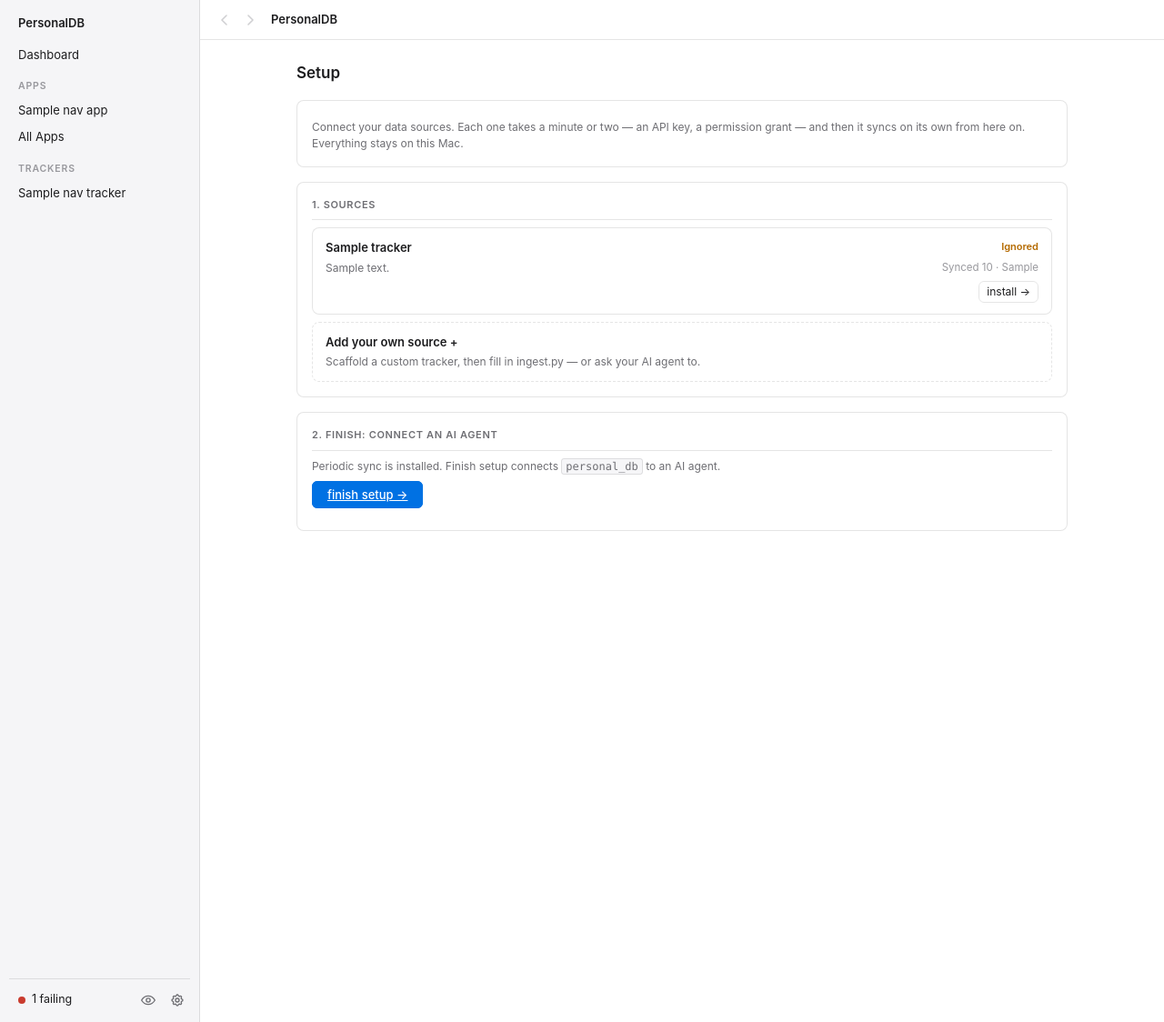
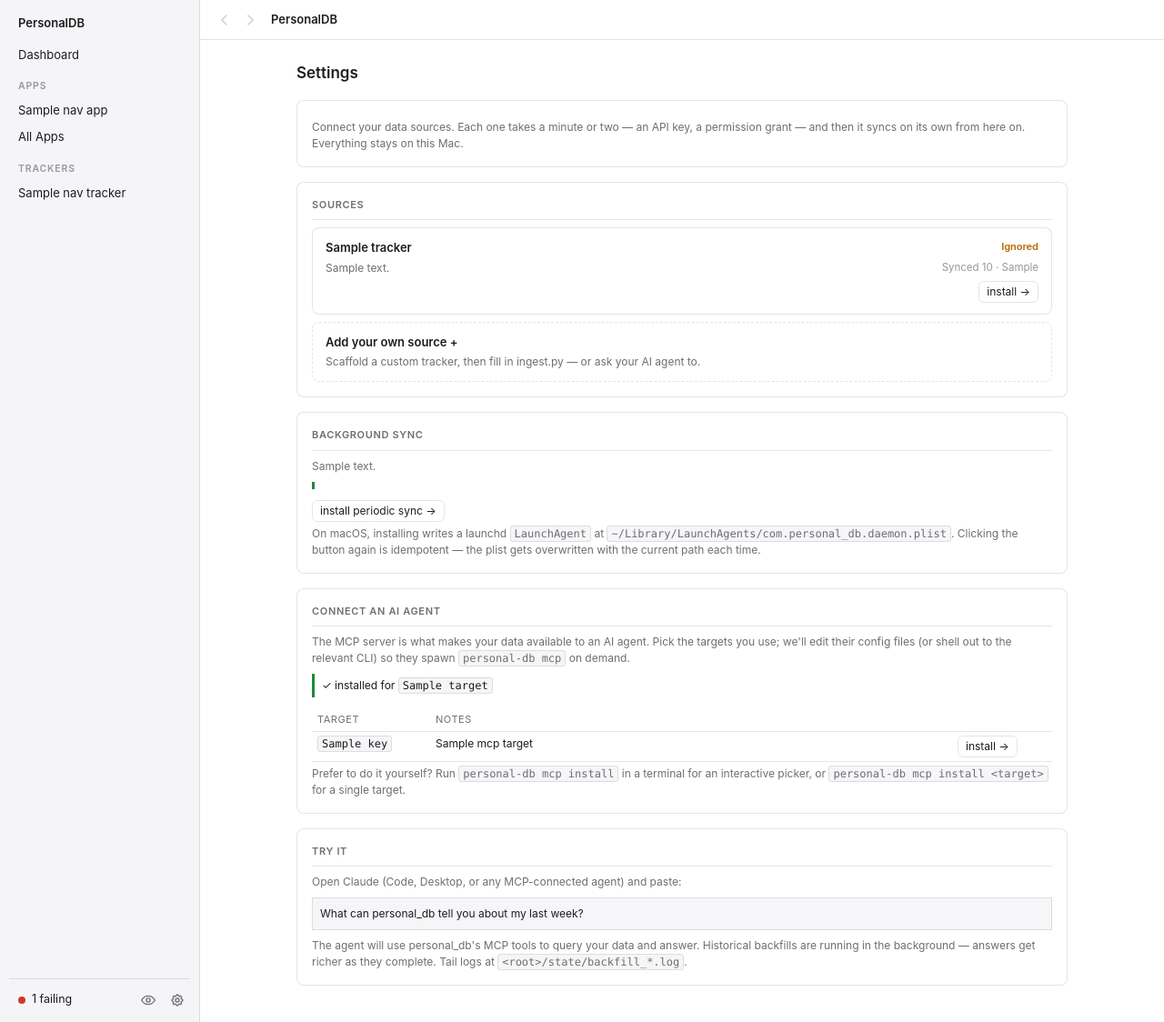
Before and after one commit to intelc/personal-db, a Python web app: template src/personal_db/ui/templates/setup.html in a window 1280 px wide. Shown: the whole page at 91% size. Run offline with Jinja, Linux system fonts and the light colour scheme; the template is opened without the code that fills it: most values are stand-ins (such as "Sample title", 1, 10 or a date in 2020); some libraries are stand-ins or nearby versions.

Commit message:
Rename Setup to Settings and fold finish page into overview
Relabel the "Setup" page as "Settings" everywhere it's user-visible
(page title, breadcrumb, sidebar gear tooltip, back-links) while keeping
all /setup/... URLs intact for the packaged app's URL-bar-less shell.

Drop the numbered "1. / 2." step framing on the overview page and merge
the separate /setup/finish page's content (periodic-sync status, connect-
an-agent MCP table, try-it prompt) directly into /setup as plain sections
below the sources grid. GET /setup/finish now 303-redirects to /setup;
the POST action routes (install-daemon, remove-daemon, mcp/install/<tgt>)
keep working exactly as before but redirect back to /setup so their flash
messages render there. setup_finish.html is removed as dead code.

Co-Authored-By: Claude Fable 5 <noreply@anthropic.com>

```diff
--- a/src/personal_db/cli/setup_cmd.py
+++ b/src/personal_db/cli/setup_cmd.py
@@ -8,7 +8,7 @@ After the terminal wizard exits, runs three finalize steps:
   2. Offer to install the MCP server into an agent (Claude Code / Desktop / Cursor)
   3. Optionally launch the menu bar + dashboard
 
-The browser wizard handles its own finalize via the /setup/finish web route.
+The browser wizard handles its own finalize inline on the /setup page.
 """
 
 from __future__ import annotations
--- a/src/personal_db/ui/static/pdb-palette.js
+++ b/src/personal_db/ui/static/pdb-palette.js
@@ -88,7 +88,7 @@
     }
     var setupLink = sidebar.querySelector(".sidebar-gear[href]");
     if (setupLink) {
-      add(accessibleLabel(setupLink) || "Setup", setupLink.getAttribute("href"), "Pages");
+      add(accessibleLabel(setupLink) || "Settings", setupLink.getAttribute("href"), "Pages");
     }
 
     return entries;
--- a/src/personal_db/ui/templates/base.html
+++ b/src/personal_db/ui/templates/base.html
@@ -100,7 +100,7 @@
             </g>
           </svg>
         </button>
-        <a href="/setup" class="sidebar-gear" aria-label="Setup" title="Setup" {% if active=='setup' %}aria-current="page"{% endif %}>
+        <a href="/setup" class="sidebar-gear" aria-label="Settings" title="Settings" {% if active=='setup' %}aria-current="page"{% endif %}>
           <svg width="16" height="16" viewBox="0 0 16 16" fill="none" stroke="currentColor" stroke-width="1.3" aria-hidden="true">
             <g transform="scale(0.6667)" stroke-width="2" stroke-linecap="round" stroke-linejoin="round">
               <path d="M10.325 4.317c.426-1.756 2.924-1.756 3.35 0a1.724 1.724 0 0 0 2.573 1.066c1.543-.94 3.31.826 2.37 2.37a1.724 1.724 0 0 0 1.065 2.572c1.756.426 1.756 2.924 0 3.35a1.724 1.724 0 0 0-1.066 2.573c.94 1.543-.826 3.31-2.37 2.37a1.724 1.724 0 0 0-2.572 1.065c-.426 1.756-2.924 1.756-3.35 0a1.724 1.724 0 0 0-2.573-1.066c-1.543.94-3.31-.826-2.37-2.37a1.724 1.724 0 0 0-1.065-2.572c-1.756-.426-1.756-2.924 0-3.35a1.724 1.724 0 0 0 1.066-2.573c-.94-1.543.826-3.31 2.37-2.37.996.608 2.296.07 2.572-1.065z"></path>
@@ -119,13 +119,13 @@
           {% set crumbs = crumbs + [{'label': 'Data', 'href': None}] %}
         {% endif %}
       {% elif _path == '/setup' %}
-        {% set crumbs = [{'label': 'Setup', 'href': None}] %}
+        {% set crumbs = [{'label': 'Settings', 'href': None}] %}
       {% elif _path.startswith('/setup/') %}
         {% set _seg = _path.split('/')[2] %}
-        {% set _known = {'finish': 'Finish', 'new': 'Add a source'} %}
+        {% set _known = {'new': 'Add a source'} %}
         {% set _tracker_title = (nav_trackers|selectattr('slug', 'equalto', _seg)|map(attribute='title')|first) %}
         {% set _label = _known.get(_seg) or _tracker_title or (_seg|replace('_', ' ')|replace('-', ' ')|title) %}
-        {% set crumbs = [{'label': 'Setup', 'href': '/setup'}, {'label': _label, 'href': None}] %}
+        {% set crumbs = [{'label': 'Settings', 'href': '/setup'}, {'label': _label, 'href': None}] %}
       {% else %}
         {% set crumbs = [{'label': 'PersonalDB', 'href': '/'}] %}
       {% endif %}
--- a/src/personal_db/ui/templates/setup.html
+++ b/src/personal_db/ui/templates/setup.html
@@ -1,9 +1,9 @@
 {% extends "base.html" %}
-{% block title %}setup · personal_db{% endblock %}
+{% block title %}settings · personal_db{% endblock %}
 
 {% block content %}
 <header class="page-head">
-  <h1>Setup</h1>
+  <h1>Settings</h1>
 </header>
 <section class="block">
   <p class="meta">
@@ -14,7 +14,7 @@
 </section>
 
 <section class="block">
-  <h2 class="block-h">1. SOURCES</h2>
+  <h2 class="block-h">SOURCES</h2>
   <div class="tracker-cards">
     {% for t in trackers %}
     <div class="tracker-card">
@@ -59,24 +59,99 @@
 </section>
 
 <section class="block">
-  <h2 class="block-h">2. FINISH: CONNECT AN AI AGENT</h2>
+  <h2 class="block-h">BACKGROUND SYNC</h2>
+  <p class="meta">{{ daemon_status.detail }}</p>
+
+  {% if daemon_flash %}
+    <p class="setup-step-result {{ 'ok' if daemon_flash.ok else 'failed' }}">{{ daemon_flash.msg }}</p>
+  {% endif %}
+
   {% if daemon_status.state == 'app_managed' %}
+    {% if daemon_status.legacy_plist %}
+      <p class="setup-step-result failed">
+        ⚠ A legacy background service is also installed at
+        <code>{{ daemon_status.legacy_plist }}</code> and can conflict with the app.
+      </p>
+      <form method="post" action="/setup/finish/remove-daemon" class="inline-form">
+        <button type="submit" class="btn-link">remove legacy service →</button>
+      </form>
+    {% endif %}
+  {% else %}
+    <form method="post" action="/setup/finish/install-daemon" class="inline-form">
+      <button type="submit" class="btn-link">install periodic sync →</button>
+    </form>
+
+    <p class="meta">
+      On macOS, installing writes a launchd <code>LaunchAgent</code> at
+      <code>~/Library/LaunchAgents/com.personal_db.daemon.plist</code>.
+      Clicking the button again is idempotent — the plist gets overwritten with
+      the current path each time.
+    </p>
+  {% endif %}
+</section>
+
+<section class="block">
+  <h2 class="block-h">CONNECT AN AI AGENT</h2>
   <p class="meta">
-    Sync runs with the app; finish setup connects your AI agent.
+    The MCP server is what makes your data available to an AI agent. Pick the
+    targets you use; we'll edit their config files (or shell out to the
+    relevant CLI) so they spawn <code>personal-db mcp</code> on demand.
   </p>
-  {% elif daemon_status.state == 'launchd_installed' %}
+
+  {% if mcp_flash %}
+    <p class="setup-step-result {{ 'ok' if mcp_flash.ok else 'failed' }}">
+      {% if mcp_flash.ok %}✓ installed for{% else %}✗ failed for{% endif %}
+      <code>{{ mcp_flash.target }}</code>{% if mcp_flash.msg %} — {{ mcp_flash.msg }}{% endif %}
+    </p>
+  {% endif %}
+
+  <table class="setup-table">
+    <thead>
+      <tr>
+        <th class="setup-col-name">target</th>
+        <th class="setup-col-desc">notes</th>
+        <th class="setup-col-action"></th>
+      </tr>
+    </thead>
+    <tbody>
+      {% for t in mcp_targets %}
+      <tr>
+        <td class="setup-col-name"><code>{{ t.key }}</code></td>
+        <td class="setup-col-desc">{{ t.label }}</td>
+        <td class="setup-col-action">
+          <form method="post" action="/setup/mcp/install/{{ t.key }}" class="inline-form">
+            <button type="submit" class="btn-link">install →</button>
+          </form>
+        </td>
+      </tr>
+      {% endfor %}
+    </tbody>
+  </table>
+
+  {% if app_managed %}
   <p class="meta">
-    Periodic sync is installed. Finish setup connects <code>personal_db</code>
-    to an AI agent.
+    Prefer to do it yourself? Use the menu bar app's tray menu → "Connect AI
+    Apps" for the same per-target install.
   </p>
   {% else %}
   <p class="meta">
-    When you're done configuring trackers, click below to install the periodic
-    sync scheduler and wire <code>personal_db</code> into an AI agent.
+    Prefer to do it yourself? Run <code>personal-db mcp install</code> in a
+    terminal for an interactive picker, or
+    <code>personal-db mcp install &lt;target&gt;</code> for a single target.
   </p>
   {% endif %}
-  <p>
-    <a href="/setup/finish" class="btn-primary">finish setup →</a>
+</section>
+
+<section class="block">
+  <h2 class="block-h">TRY IT</h2>
+  <p class="meta">
+    Open Claude (Code, Desktop, or any MCP-connected agent) and paste:
+  </p>
+  <pre class="setup-instructions">What can personal_db tell you about my last week?</pre>
+  <p class="meta">
+    The agent will use personal_db's MCP tools to query your data and answer.
+    Historical backfills are running in the background — answers get richer as
+    they complete. Tail logs at <code>&lt;root&gt;/state/backfill_*.log</code>.
   </p>
 </section>
 {% endblock %}
--- a/src/personal_db/ui/templates/setup_new.html
+++ b/src/personal_db/ui/templates/setup_new.html
@@ -3,7 +3,7 @@
 
 {% block content %}
 <section class="block">
-  <p class="meta"><a href="/setup">← back to setup</a></p>
+  <p class="meta"><a href="/setup">← back to settings</a></p>
 </section>
 
 <header class="page-head">
--- a/src/personal_db/ui/templates/setup_tracker.html
+++ b/src/personal_db/ui/templates/setup_tracker.html
@@ -3,7 +3,7 @@
 
 {% block content %}
 <section class="block">
-  <p class="meta"><a href="/setup">← back to setup</a></p>
+  <p class="meta"><a href="/setup">← back to settings</a></p>
   <div class="page-head">
     <div>
       <h1 title="{{ tracker_name }}">{{ tracker_title }}</h1>
@@ -76,7 +76,7 @@
     <p class="meta">{{ run_result.detail }}</p>
     {% if run_result.success %}
       <p class="meta">
-        <a href="/setup">← back to setup</a> ·
+        <a href="/setup">← back to settings</a> ·
         <a href="/t/{{ tracker_name }}">view this tracker →</a>
       </p>
     {% endif %}
```
Also changed, not shown: src/personal_db/services/daemon/http.py (+4 -4 lines), src/personal_db/services/daemon/routes/setup.py (+26 -32 lines), src/personal_db/ui/templates/setup_finish.html (deleted, +0 -109 lines), tests/unit/test_ui_setup.py (+51 -35 lines), tests/unit/test_ui_viz.py (+2 -2 lines).
